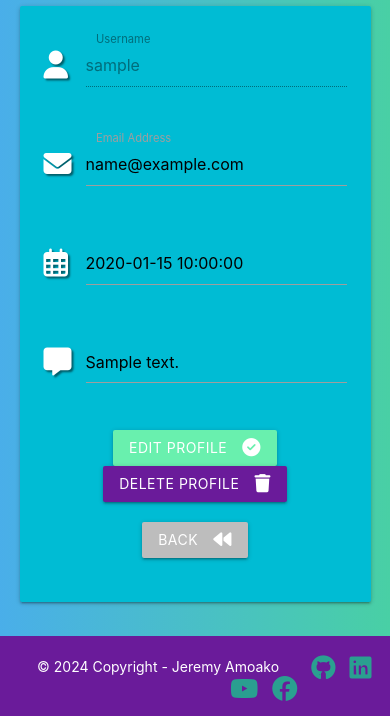
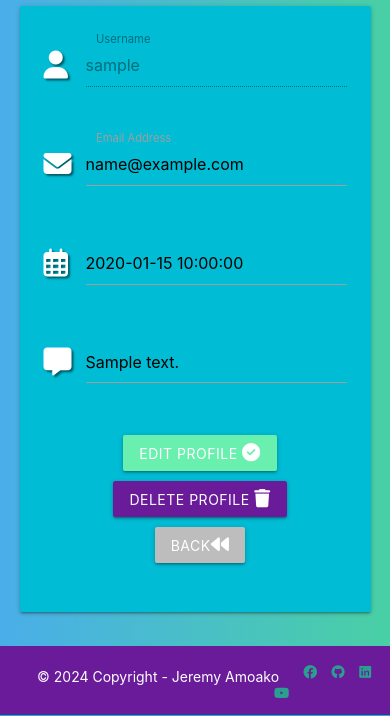
Before and after one commit to JeyAsare/fithub, a Flask app: a page that uses templates/edit_profile.html in a window 390 px wide. Shown: the part 481-1197 px from the top of the page. Run offline with Flask 3, Linux system fonts and the light colour scheme; the visitor is signed in with stand-in values (Sample User, id 1); a database or web service that is not in the repository returns one stand-in record (values such as "Sample title"); some libraries are stand-ins or nearby versions; some web fonts are replaced.

Commit message:
adjusted edit profile page with css

```diff
--- a/static/css/style.css
+++ b/static/css/style.css
@@ -205,6 +205,11 @@ i.fa-solid.fa-person-running.right {
     border-style: ridge;
     border-color: blueviolet;
 }
+/*-- Workout Categories Page --*/
+
+.workout-category-text{
+    font-size: small;
+}
 
 /* -- Community Page -- */
 
@@ -223,8 +228,9 @@ i.fa-solid.fa-person-running.right {
 }
 
 .social-links{
+    display: inline;
     font-weight: 700;
-    font-size: x-large;
+    font-size: large;
     color: rgba(25, 195, 141, 0.794);
     padding-bottom: 15px;
 }
@@ -251,10 +257,25 @@ i.fa-solid.fa-person-running.right {
 
 @media only screen and (max-width: 525px){
     .make-post, .view-profile {
-        font-size: 7px;
+        font-size: 10px;
 }
 }
 
-.workout-category-text{
-    font-size: small;
+@media only screen and (max-width: 482px){
+    .make-post, .view-profile {
+        font-size: 7px;
+    }
+    .social-links {
+        font-size: small;
+    }
+    .workout-category-text {
+        font-size: 12px;
+    }
+
 }
+
+@media only screen and (max-width: 1089px){
+    div  > .col.s12.m4.center-align{
+        margin: 5px;
+    }
+}
--- a/templates/edit_profile.html
+++ b/templates/edit_profile.html
@@ -65,21 +65,19 @@
                 </div>
                 <!-- submit button -->
                 <div class="row">
-                    <div class="col s12 m6 center-align">
+                    <div class="col s12 m4 center-align">
                         <button type="submit" class="btn green accent-2">
-                            Edit Profile <i class="fa-solid fa-circle-check right"></i>
+                            Edit Profile <i class="fa-solid fa-circle-check postfix"></i>
                         </button>
                     </div>
-                    <div class="col s12 m6 center-align">
+                    <div class="col s12 m4 center-align">
                         <a data-target="delete_profile"
                         class="modal-trigger purple darken-3 btn">
-                        Delete Profile <i class="fa-solid fa-trash right"></i></a>
+                        Delete Profile <i class="fa-solid fa-trash postfix"></i></a>
                     </div>
-                </div>
-                <div class="row">
-                    <div class="col s12 center-align">
+                    <div class="col s12 m4 center-align">
                         <a href="{{ url_for('profile', username=session['user'])}}"
-                        class="grey lighten-1 btn">Back<i class="fa-solid fa-backward right"></i></a>
+                        class="grey lighten-1 btn">Back<i class="fa-solid fa-backward postfix"></i></a>
                     </div>
                 </div>
                 <div id="delete_profile" class="modal modal-body">
--- a/templates/profile.html
+++ b/templates/profile.html
@@ -6,7 +6,7 @@
     <div class="col s12 m4">
       <button data-target="view_profile"
       class="btn btn-large purple darken-3 view-profile modal-trigger">
-        View Profile</button>
+      Profile</button>
     </div>
     <!-- user's username tag-->
     <div class="col s12 m4">
@@ -21,7 +21,7 @@
     <!-- make a post -->
     <div class="col s12 m4">
       <button class="btn-large purple darken-3 make-post">
-          <a class="white-text" href="{{ url_for('add_post') }}">Make a Post</a>
+          <a class="white-text" href="{{ url_for('add_post') }}">Post</a>
       </button>
     </div>
   </div>
--- a/templates/workout_categories.html
+++ b/templates/workout_categories.html
@@ -22,7 +22,7 @@
             <div class="card-action center-align">
               {% if workout.workout_category %}
                 <a href="{{ url_for('add_post') }}"
-                class="btn purple darken-3 tooltipped" data-position="right"
+                class="btn-small purple darken-3 tooltipped" data-position="right"
                 data-tooltip="Post {{workout.workout_category}} Workout">Post Workout</a>
               {% else %}
               {% endif %}
```
